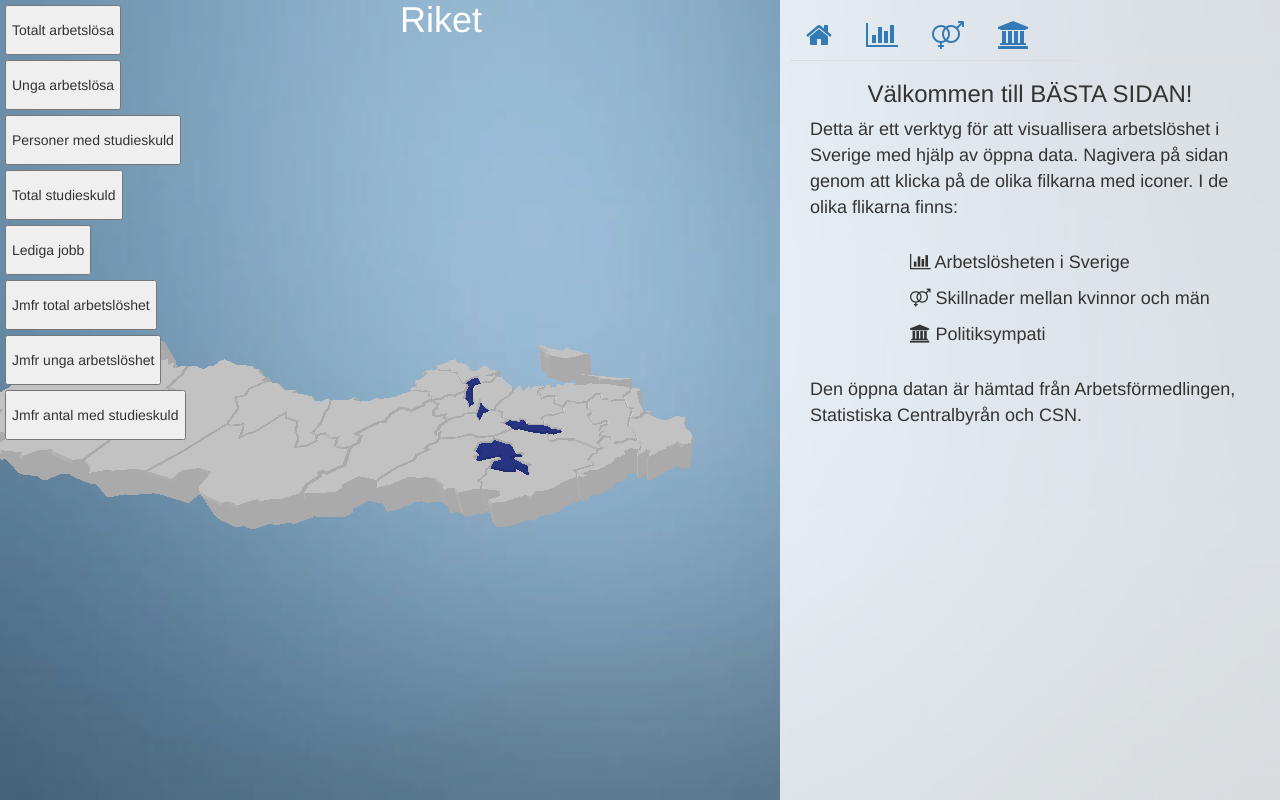
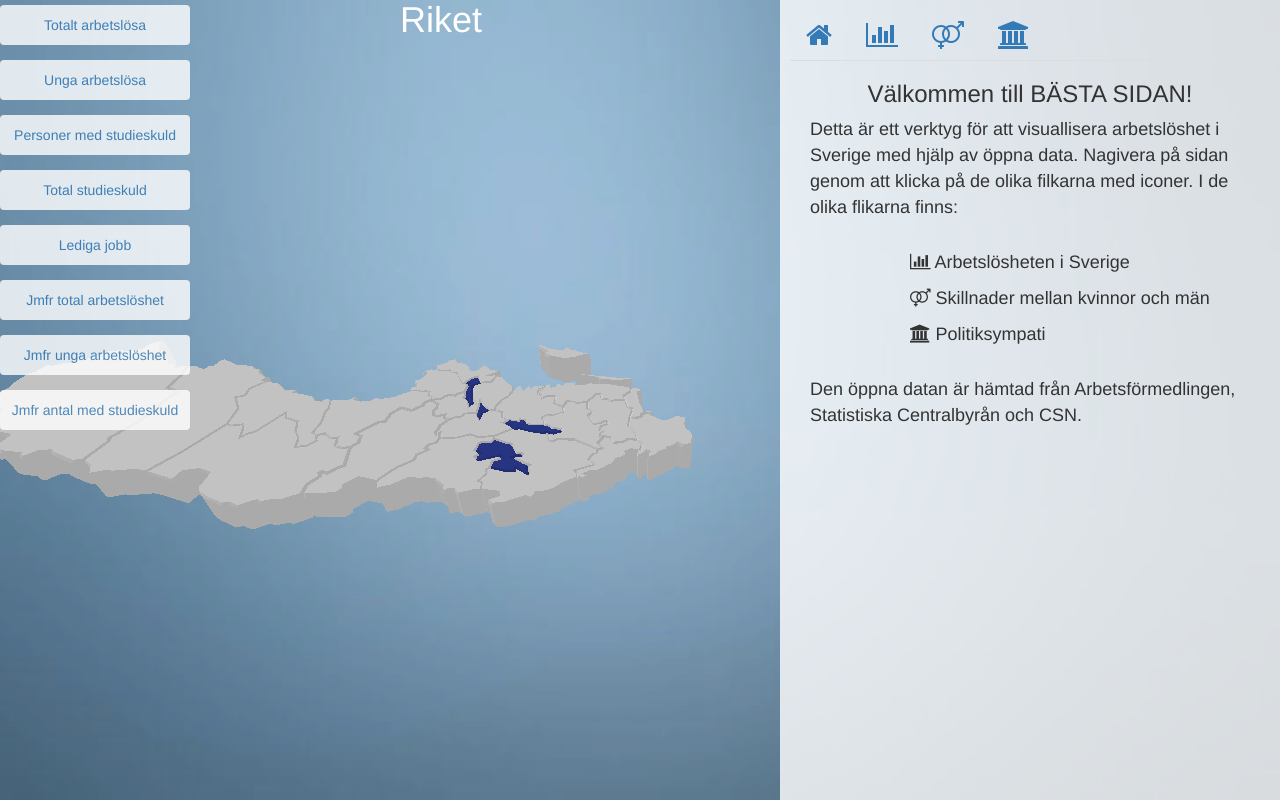
Before and after one commit to sofiekhullar/arbetslos, a plain HTML site: page index.html in a window 1280 px wide. Drawn offline with nearby package versions, Linux system fonts and the light colour scheme; animation ran at ten frames a second.

Commit message:
här får simon halvfärdig kod för han ville ha det

```diff
--- a/css/map_buttons.css
+++ b/css/map_buttons.css
@@ -1,38 +1,54 @@
 .btn_map_vis{
+	-webkit-transition-duration: 0.4s;
 	position: fixed;
-	height: 50px;
-	margin: 5px;
-	padding: 5px;
+	background-color: #ffffff;
+    border: none;
+    color: #337ab7;
+    padding: 10px 10px;
+    text-align: center;
+    text-decoration: none;
+    display: inline-block;
+    border-radius: 4px;
+    font-size: 14px;
+	height: 40px;
+	border: 0px solid #ffffff;
+	width: 190px;
+	opacity: 0.8;
+}
+.btn_map_vis:hover {
+    background-color: #ffffff;
+    color: #23527c;
+    opacity: 1;
 }
 
 #btn_map_1{
-	top: 0px;
+	top: 5px;
 }
 
 #btn_map_2{
-	top: 55px;
+	top: 60px;
 }
 
 #btn_map_3{
-	top: 110px;
+	top: 115px;
 }
 
 #btn_map_4{
-	top: 165px;
+	top: 170px;
 }
 
 #btn_map_5{
-	top: 220px;
+	top: 225px;
 }
 
 #btn_map_6{
-	top: 275px;
+	top: 280px;
 }
 
 #btn_map_7{
-	top: 330px;
+	top: 335px;
 }
 
 #btn_map_8{
-	top: 385px;
+	top: 390px;
 }
```
